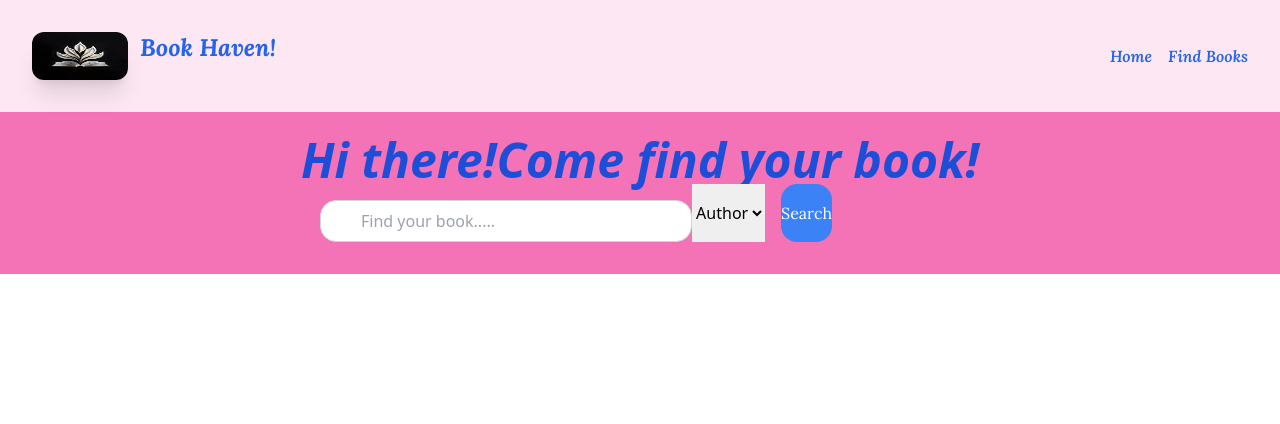
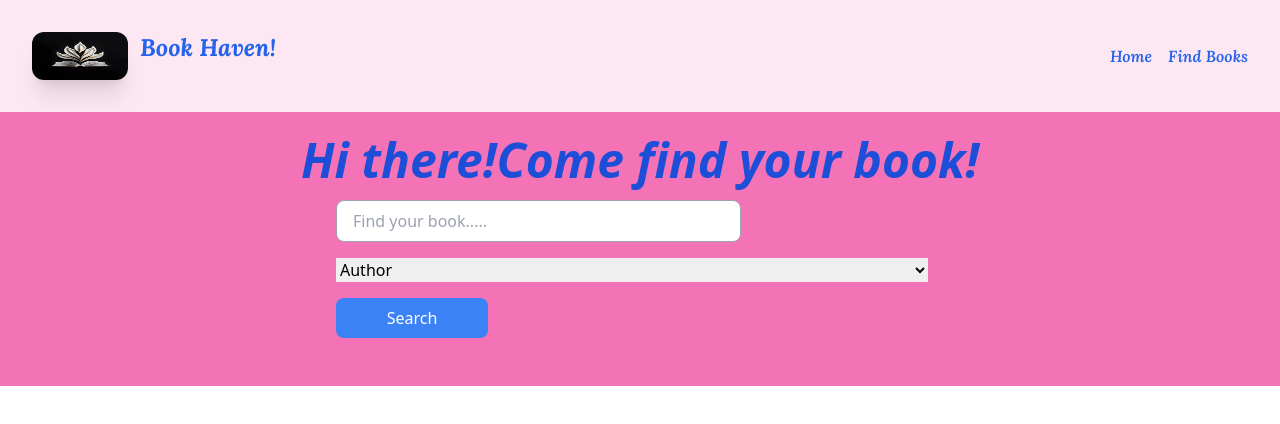
Before and after one commit to GinnyTanui/Book-Library-Project, a React (Vite) app in the folder book-library-react-project/: page /booklist in a window 1280 px wide. Shown: the top 424 px of the page. Built offline with nearby package versions, Linux system fonts and the light colour scheme.

Commit message:
more changes

```diff
--- a/book-library-react-project/src/components/Header.jsx
+++ b/book-library-react-project/src/components/Header.jsx
@@ -7,10 +7,10 @@ const  Header = () =>  {
         <header>
             <NavBar/>
             <div className='relative'>
-               <img src={Library} alt='person reading a book' className='w-full h-1/4'/>
+               <img src={Library} alt='person reading a book' className='w-full h-1/2'/>
                <div className='absolute inset-0 flex flex-col items-center justify-center text-center bg-black bg-opacity-40 p-4'>
-                <h1 className='text-blue-300 sm:text-3xl md:text-5xl font-bold mb-4 italic font-roboto '>WELCOME TO YOUR SERENE BOOK HAVEN!</h1>
-                <p className='text-white sm:text-sm md:text-lg font-lora '>Step into  a  peaceful sanctuary where stories come to life. In this tranquil corner of the web, explore
+                <h1 className='text-blue-300 text-lg sm:text-4xl md:text-5xl font-bold mb-2 sm:mb-2 md:mb-4 italic font-roboto underline mt-3'>WELCOME TO YOUR SERENE BOOK HAVEN!</h1>
+                <p className='text-white font-lora text-xs sm:text-lg md:text-xl'>Step into  a  peaceful sanctuary where stories come to life. In this tranquil corner of the web, explore
 a  vast collection of books, from cherished classics to hidden gems.Create your own reading refuge.
            Let the calm embrace of literature guide you as you journey through words and worlds ,
                       all at your own pace!!</p>
--- a/book-library-react-project/src/components/SearchBar.jsx
+++ b/book-library-react-project/src/components/SearchBar.jsx
@@ -28,10 +28,10 @@ const SearchBar = ({ setBooks , setSearchInitiated}) => {
     }
 
   return (
-    <div className='mx-auto w-1/2'>
-    <form className='flex justfiy-center w-full max-w-lg 'onSubmit={handleSearch}>
+    <div className='mx-auto w-full sm:w-1/2 p-4'>
+    <form className='flex flex-col justify-center w-full gap-4 'onSubmit={handleSearch}>
 
-   <input type="text" placeholder='Find your book.....' className='pl-10 pr-4  py-2 border border-gray-300 rounded-2xl w-full mt-4'value={query}  onChange={(e) => setQuery(e.target.value)}  />
+   <input type="text" placeholder='Find your book.....' className='w-full sm:w-2/3 pl-4 py-2 border border-gray-400 rounded-lg'value={query}  onChange={(e) => setQuery(e.target.value)}  />
 
      <select onChange={(e) => setType(e.target.value)} className='mr-4'>
         <option value="title">Author</option>
@@ -39,7 +39,7 @@ const SearchBar = ({ setBooks , setSearchInitiated}) => {
 
     </select>
 
-    <button type="submit" className='bg-blue-500 hover:bg-blue-700 text-white font-lora rounded-2xl'>
+    <button type="submit" className='w-full sm:w-1/4 bg-blue-500 hover:bg-blue-700 text-white py-2 rounded-lg'>
       Search
     </button>
 
--- a/book-library-react-project/src/pages/BookDetails.jsx
+++ b/book-library-react-project/src/pages/BookDetails.jsx
@@ -12,7 +12,7 @@ const BookDetails = ()  => {
 
   }
   return (
-    <div >
+    <div className='bg-pink-200' >
       <h1 className='font-semibold text-blue-500 justify-center text-center text-3xl mb-4'>BookDetails</h1>
       <div className='flex flex-col md:flex-row  border rounded-lg p-4 shadow-md hover:shadow-xltransition-shadow transform hover:scale-105 transition-transform duration-300 ease-in-out bg-gray-100'>
       {book.cover_i ? (
--- a/book-library-react-project/src/pages/BookList.jsx
+++ b/book-library-react-project/src/pages/BookList.jsx
@@ -14,7 +14,7 @@ const BookList = () => {
               {books && books.length > 0 ? (
                books.map((book) => (
 
-                  <BookCard key={book.key} book={book}/>
+                  <BookCard key={book.key} book={book} />
 
 
                ))
```
